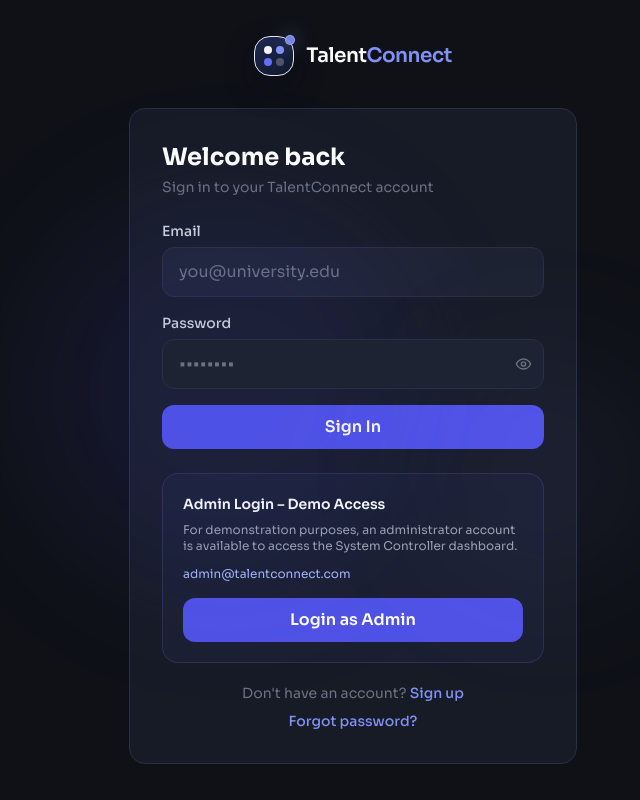
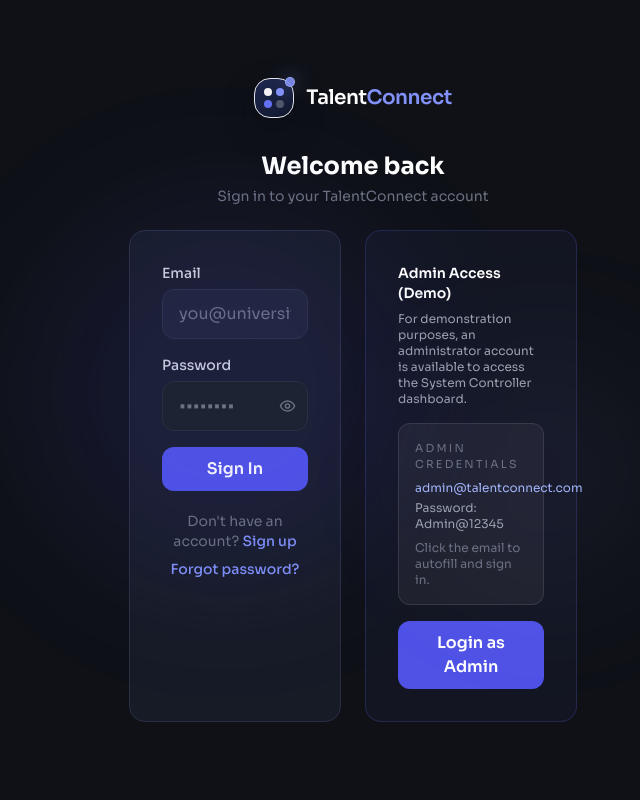
Before and after one commit to ReshmiRayKarmakar08/talentconnect, a React (Vite) app in the folder frontend/: page /login in a window 1280 px wide. Shown: the whole page, without its empty margins (287-927 px from the left). Built offline with nearby package versions, Linux system fonts and the light colour scheme; no server answers.

Commit message:
error fix

```diff
--- a/frontend/src/pages/Auth.jsx
+++ b/frontend/src/pages/Auth.jsx
@@ -7,7 +7,7 @@ import toast from 'react-hot-toast'
 import BrandMark from '../components/branding/BrandMark'
 import { authAPI } from '../utils/api'
 
-function AuthLayout({ children, title, subtitle }) {
+function AuthLayout({ children, title, subtitle, withCard = true }) {
   return (
     <div className="min-h-screen bg-surface flex items-center justify-center p-4">
       {/* Ambient background */}
@@ -22,18 +22,26 @@ function AuthLayout({ children, title, subtitle }) {
           <BrandMark />
         </div>
 
+        {withCard ? (
           <div className="card p-8">
             <h1 className="text-2xl font-bold text-white font-display mb-1">{title}</h1>
             <p className="text-gray-500 text-sm mb-6">{subtitle}</p>
             {children}
           </div>
+        ) : (
+          <div>
+            <h1 className="text-2xl font-bold text-white font-display mb-1 text-center">{title}</h1>
+            <p className="text-gray-500 text-sm mb-6 text-center">{subtitle}</p>
+            {children}
+          </div>
+        )}
       </div>
     </div>
   )
 }
 
 export function LoginPage() {
-  const { register, handleSubmit, formState: { errors } } = useForm()
+  const { register, handleSubmit, formState: { errors }, setValue } = useForm()
   const { login } = useAuthStore()
   const navigate = useNavigate()
   const [loading, setLoading] = useState(false)
@@ -55,8 +63,25 @@ export function LoginPage() {
     }
   }
 
+  const handleAdminLogin = async () => {
+    setAdminLoading(true)
+    try {
+      setValue('email', adminEmail, { shouldValidate: true })
+      setValue('password', adminPassword, { shouldValidate: true })
+      const user = await login(adminEmail, adminPassword)
+      toast.success('Admin access granted')
+      navigate('/admin', { replace: true })
+    } catch (e) {
+      toast.error(e.response?.data?.detail || 'Admin login failed')
+    } finally {
+      setAdminLoading(false)
+    }
+  }
+
   return (
-    <AuthLayout title="Welcome back" subtitle="Sign in to your TalentConnect account">
+    <AuthLayout title="Welcome back" subtitle="Sign in to your TalentConnect account" withCard={false}>
+      <div className="grid gap-6 lg:grid-cols-2">
+        <div className="card p-8">
           <form onSubmit={handleSubmit(onSubmit)} className="space-y-4">
         <div>
           <label className="label">Email</label>
@@ -95,38 +120,6 @@ export function LoginPage() {
         </button>
           </form>
 
-      <div className="card mt-6 p-5 border border-brand-500/20 bg-brand-500/5">
-        <p className="text-sm font-semibold text-white">Admin Login – Demo Access</p>
-        <p className="text-xs text-gray-400 mt-2">
-          For demonstration purposes, an administrator account is available to access the System Controller dashboard.
-        </p>
-        <p className="text-xs text-brand-300 mt-3">
-          <a href={`mailto:${adminEmail}`} className="hover:text-white transition-colors">
-            {adminEmail}
-          </a>
-        </p>
-        <button
-          onClick={async () => {
-            setAdminLoading(true)
-            try {
-              const user = await login(adminEmail, adminPassword)
-              toast.success('Admin access granted')
-              navigate('/admin', { replace: true })
-            } catch (e) {
-              toast.error(e.response?.data?.detail || 'Admin login failed')
-            } finally {
-              setAdminLoading(false)
-            }
-          }}
-          disabled={adminLoading}
-          className="btn-primary mt-4 w-full flex items-center justify-center gap-2"
-          type="button"
-        >
-          {adminLoading ? <Loader2 size={16} className="animate-spin" /> : null}
-          Login as Admin
-        </button>
-      </div>
-
           <p className="text-center text-gray-500 text-sm mt-5">
             Don't have an account?{' '}
             <Link to="/register" className="text-brand-400 hover:text-brand-300 font-medium transition-colors">
@@ -138,6 +131,36 @@ export function LoginPage() {
               Forgot password?
             </Link>
           </p>
+        </div>
+
+        <div className="card p-8 border border-brand-500/20 bg-brand-500/5">
+          <p className="text-sm font-semibold text-white">Admin Access (Demo)</p>
+          <p className="text-xs text-gray-400 mt-2">
+            For demonstration purposes, an administrator account is available to access the System Controller dashboard.
+          </p>
+          <div className="mt-4 rounded-xl border border-white/10 bg-white/5 p-4 text-xs text-gray-300">
+            <p className="text-[11px] uppercase tracking-[0.2em] text-gray-500">Admin Credentials</p>
+            <button
+              type="button"
+              onClick={handleAdminLogin}
+              className="mt-2 text-left text-brand-300 hover:text-white transition-colors"
+            >
+              {adminEmail}
+            </button>
+            <p className="mt-1 text-gray-400">Password: {adminPassword}</p>
+            <p className="mt-2 text-gray-500">Click the email to autofill and sign in.</p>
+          </div>
+          <button
+            onClick={handleAdminLogin}
+            disabled={adminLoading}
+            className="btn-primary mt-4 w-full flex items-center justify-center gap-2"
+            type="button"
+          >
+            {adminLoading ? <Loader2 size={16} className="animate-spin" /> : null}
+            Login as Admin
+          </button>
+        </div>
+      </div>
     </AuthLayout>
   )
 }
```
Lines whose indentation alone changed are shown as unchanged.
